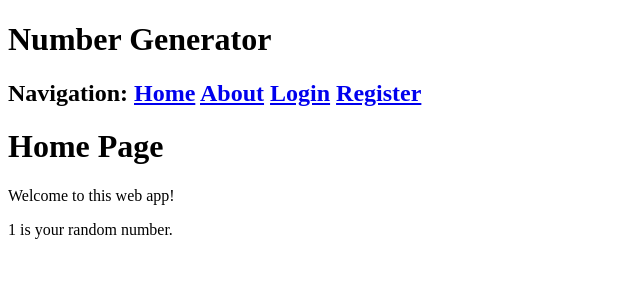
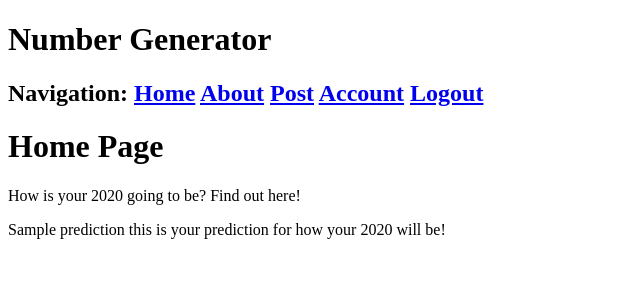
Before and after one commit to shalininarayan98/second-project, a Python web app: template service4/application/templates/home.html in a window 1280 px wide. Shown: the top 300 px of the page, without its empty margins (0-640 px from the left). Run offline with Jinja, Linux system fonts and the light colour scheme; the template is opened without the code that fills it: most values are stand-ins (such as "Sample title", 1, 10 or a date in 2020).

Commit message:
all 4 apps created

```diff
--- a/service4/application/templates/home.html
+++ b/service4/application/templates/home.html
@@ -1,10 +1,10 @@
 {% extends "layout.html" %}
 {% block body_content %}
         <h1>Home Page</h1>
-        <p>Welcome to this web app!</p>
+        <p>How is your 2020 going to be? Find out here!</p>
         {% for post in posts %}
                 <div>
-			<p> {{ random_number }} is your random number. </p>
+			<p> {{ prediction }} this is your prediction for how your 2020 will be! </p>
                 </div>
         {% endfor %}
 {% endblock body_content %}
--- a/service4/application/templates/layout.html
+++ b/service4/application/templates/layout.html
@@ -7,18 +7,11 @@
                 </div>
                 <div class="navbar">
                         <h2><b>Navigation:</b>
-                                {% if current_user.is_authenticated %}
-                                        <a href="{{ url_for('home') }}">Home</a>
-                                        <a href="{{ url_for('about') }}">About</a>
-                                        <a href="{{ url_for('post') }}">Post</a>
-                                        <a href="{{ url_for('account') }}">Account</a>
-                                        <a href="{{ url_for('logout') }}">Logout</a>
-                                {% else %}
-                                        <a href="{{ url_for('home') }}">Home</a>
-                                        <a href="{{ url_for('about') }}">About</a>
-                                        <a href="{{ url_for('login') }}">Login</a>
-                                        <a href="{{ url_for('register') }}">Register</a>
-                                {% endif %}
+                                    <a href="{{ url_for('home') }}">Home</a>
+                                    <a href="{{ url_for('about') }}">About</a>
+                                    <a href="{{ url_for('post') }}">Post</a>
+                                    <a href="{{ url_for('account') }}">Account</a>
+                                    <a href="{{ url_for('logout') }}">Logout</a>
                         </h2>
 
                 </div>
```
Also changed, not shown: service4/application/models.py (+14 -0 lines), service4/application/routes.py (+9 -0 lines).
